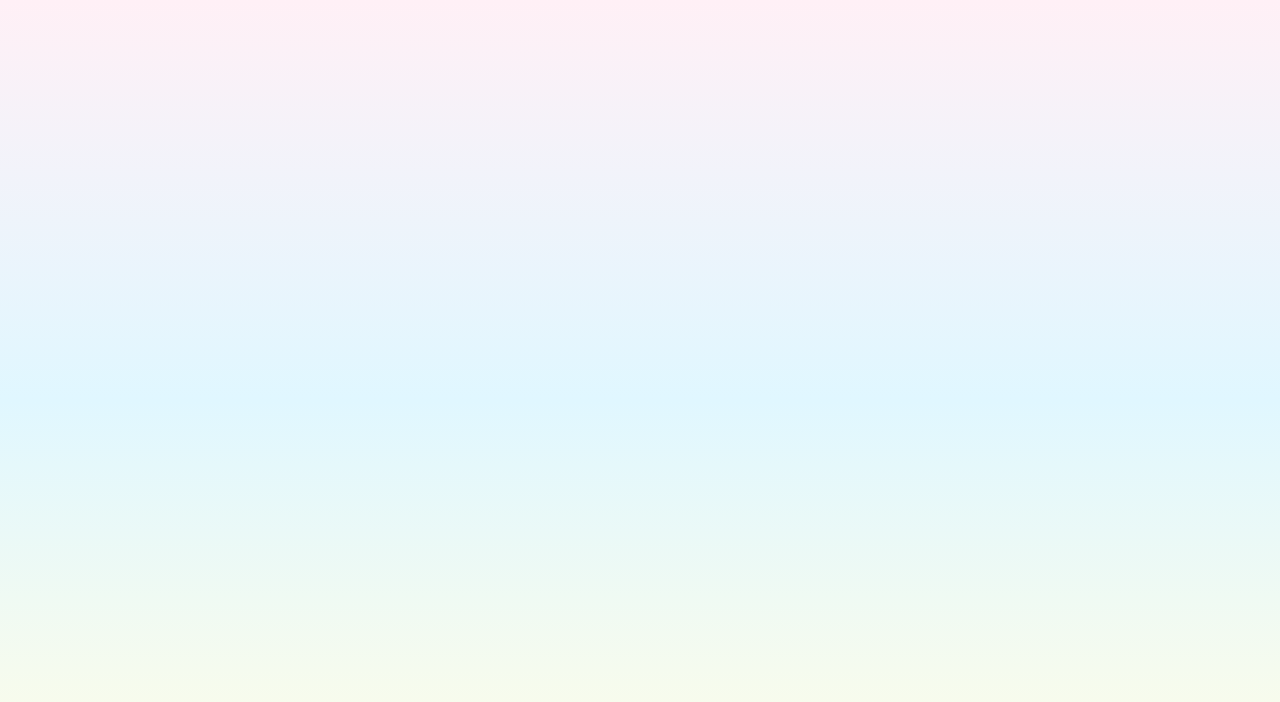
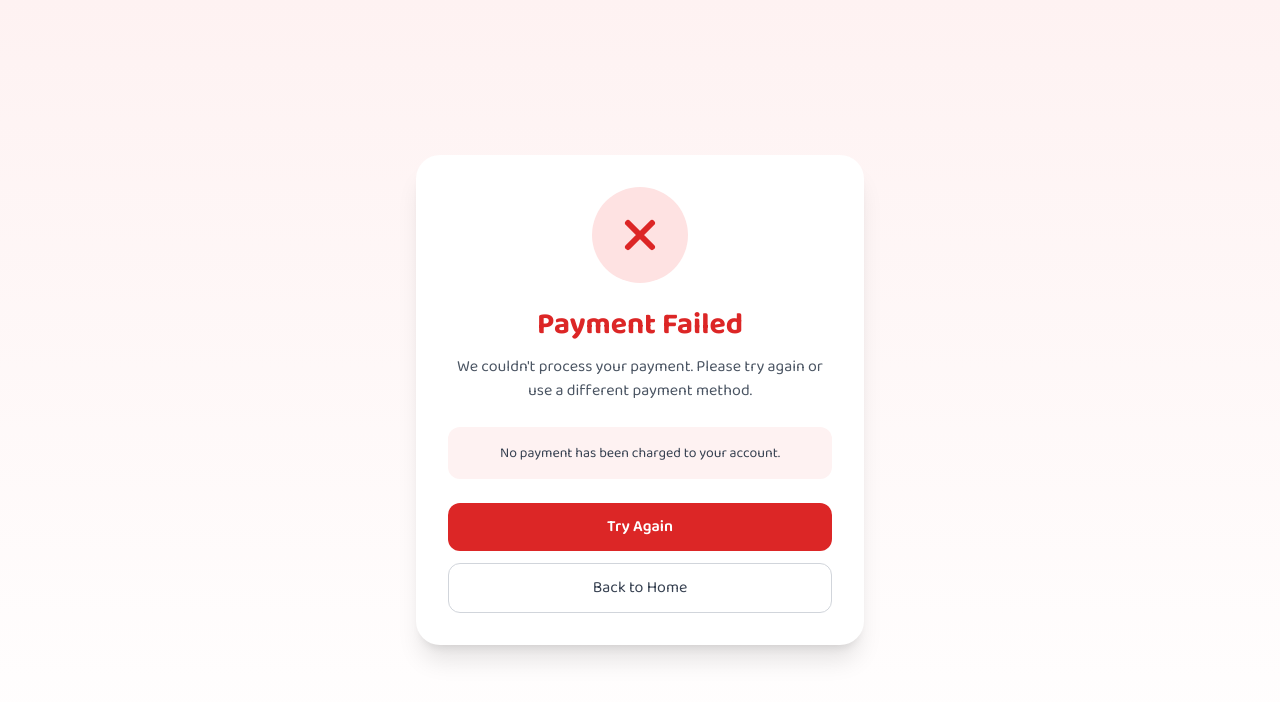
Before and after one commit to yasiru95/Kids-story-APP, a Vue app: page /ErrorPagePayment in a window 1280 px wide. Before the commit this address had no page. Shown: the top 702 px of the page. Built offline with nearby package versions, Linux system fonts and the light colour scheme.

Commit message:
Stripe Set

```diff
--- a/src/components/Age-Gate.vue
+++ b/src/components/Age-Gate.vue
@@ -1,4 +1,5 @@
 <template>
+  <nav-bar />
   <div
     v-if="showGate"
   class="fixed inset-0 z-[9999] bg-black/60 backdrop-blur-sm px-4 py-6 overflow-y-auto flex items-start sm:items-center justify-center"  >
@@ -122,6 +123,7 @@ import { ref, onMounted, onUnmounted } from "vue"
 //pass data from NavBar to here using route query
 
 import { useRouter, useRoute } from "vue-router"
+import NavBar from "./NavBar.vue"
 const route = useRoute()
 const router = useRouter()
 const isAgeGate = route.query.isAgeGate
--- /dev/null
+++ b/src/views/ErrorPagePayment.vue
@@ -0,0 +1,70 @@
+<template>
+  <div class="min-h-screen flex items-center justify-center bg-gradient-to-b from-red-50 to-white px-4">
+    <div class="bg-white rounded-3xl shadow-xl p-8 max-w-md w-full text-center">
+
+      <!-- Error Icon -->
+      <div class="flex justify-center mb-6">
+        <div class="w-24 h-24 rounded-full bg-red-100 flex items-center justify-center">
+          <svg
+            class="w-12 h-12 text-red-600"
+            fill="none"
+            stroke="currentColor"
+            stroke-width="3"
+            viewBox="0 0 24 24"
+          >
+            <path
+              stroke-linecap="round"
+              stroke-linejoin="round"
+              d="M6 18L18 6M6 6l12 12"
+            />
+          </svg>
+        </div>
+      </div>
+
+      <h1 class="text-3xl font-bold text-red-600 mb-3">
+        Payment Failed
+      </h1>
+
+      <p class="text-gray-600 mb-6">
+        We couldn't process your payment. Please try again or use a different payment method.
+      </p>
+
+      <div class="bg-red-50 rounded-xl p-4 mb-6">
+        <p class="text-sm text-gray-700">
+          No payment has been charged to your account.
+        </p>
+      </div>
+
+      <div class="flex flex-col gap-3">
+        <button
+          @click="retryPayment"
+          class="w-full bg-red-600 hover:bg-red-700 text-white font-semibold py-3 rounded-xl transition"
+        >
+          Try Again
+        </button>
+
+        <button
+          @click="goHome"
+          class="w-full border border-gray-300 text-gray-700 py-3 rounded-xl hover:bg-gray-50 transition"
+        >
+          Back to Home
+        </button>
+      </div>
+
+    </div>
+  </div>
+</template>
+
+<script setup>
+import { useRouter } from 'vue-router'
+
+const router = useRouter()
+
+const retryPayment = () => {
+  router.push('/subscribe?isAgeGate=subs')
+}
+
+const goHome = () => {
+  router.push('/')
+}
+</script>
--- a/src/views/StoryView.vue
+++ b/src/views/StoryView.vue
@@ -98,10 +98,10 @@
   >
     <div
       class="bg-white/90 backdrop-blur-md px-3 sm:px-6 py-2 rounded-full
-             shadow-xl border-2 border-pink-200 max-w-[95%]"
+             shadow-xl border-2 border-pink-200 max-w-[80%] "
     >
       <h1
-        class="text-[10px] sm:text-lg md:text-xl lg:text-2xl
+        class="text-[0.25rem] sm:text-lg md:text-xl lg:text-2xl
                font-extrabold text-pink-600 truncate"
       >
         {{ story.title }}
--- a/src/views/Subscribe.vue
+++ b/src/views/Subscribe.vue
@@ -124,82 +124,35 @@ const global = globalStore()
 const payment = async () => {
 
 if(global.isLoggedIn==true){
+
 try {
   const response = await api.post(
-  '/payments',
+    '/checkout',
     {
-    user_id: global.userLogin.id,
-    amount: 249,
-    payment_id: "pay_1234567890",
-    payment_method: "google_pay",
-    transaction_id: "txn_1234567890",
-    currency: "USD",
-    is_subscription: true
+      user_id: global.userLogin.id
     },
     {
       headers: {
-      Authorization: `Bearer ${global.userLogin.token}`
+        Authorization: `Bearer ${global.userLogin.token}`,
+        Accept: 'application/json'
       }
     }
   )
-if (response.data.success===true) {
-  alert("Payment successful! Thank you for subscribing.")
-  global.isKidSubscribed = true
-  router.push('/')
-} else {
-  alert("Payment failed. Please try again.")
+
+
+  // Laravel returns: { url: "https://checkout.stripe.com/..." }
+  if (response.data.url) {
+    window.open(response.data.url, '_blank')
+  }
+} catch (error) {
+  console.error('Checkout error:', error)
+
+  if (error.response) {
+    console.error(error.response.data)
+  }
 }
 
 
-
-
-
-} catch (error) {
-  alert("Payment failed. Please try again.")
-
-  // Laravel responded with an error
-  if (error.response) {
-
-    console.error('Status:', error.response.status)
-    console.error('Backend Error:', error.response.data)
-
-    // Validation errors (422)
-    if (error.response.status === 422) {
-      console.log(error.response.data.errors)
-    }
-
-    // Unauthorized (401)
-    else if (error.response.status === 401) {
-      alert(error.response.data.message || 'Unauthorized')
-    }
-
-    // Forbidden (403)
-    else if (error.response.status === 403) {
-      alert(error.response.data.message || 'Access denied')
-    }
-
-    // Not found (404)
-    else if (error.response.status === 404) {
-      alert(error.response.data.message || 'Resource not found')
-    }
-
-    // Server error (500)
-    else if (error.response.status === 500) {
-      alert(error.response.data.message || 'Server error')
-    }
-
-  }
-  // No response from server
-  else if (error.request) {
-    console.error('No response from server')
-    alert('Cannot connect to server')
-  }
-  // Other error
-  else {
-    console.error(error.message)
-    alert(error.message)
-  }
-}
   }else{
     alert('Registration required to subscribe. Redirecting to registration page.')
     router.push("/register?isAgeGate=reg")
--- /dev/null
+++ b/src/views/SucessPagePayment.vue
@@ -0,0 +1,56 @@
+<template>
+  <div class="min-h-screen flex items-center justify-center bg-gradient-to-b from-green-50 to-white px-4">
+    <div class="bg-white rounded-3xl shadow-xl p-8 max-w-md w-full text-center">
+
+      <!-- Success Icon -->
+      <div class="flex justify-center mb-6">
+        <div class="w-24 h-24 rounded-full bg-green-100 flex items-center justify-center">
+          <svg
+            class="w-12 h-12 text-green-600"
+            fill="none"
+            stroke="currentColor"
+            stroke-width="3"
+            viewBox="0 0 24 24"
+          >
+            <path
+              stroke-linecap="round"
+              stroke-linejoin="round"
+              d="M5 13l4 4L19 7"
+            />
+          </svg>
+        </div>
+      </div>
+
+      <h1 class="text-3xl font-bold text-green-600 mb-3">
+        Payment Successful!
+      </h1>
+
+      <p class="text-gray-600 mb-6">
+        Thank you for your purchase. Your subscription has been activated successfully.
+      </p>
+
+      <div class="bg-green-50 rounded-xl p-4 mb-6">
+        <p class="text-sm text-gray-700">
+          Your payment has been processed successfully.
+        </p>
+      </div>
+
+      <button
+        @click="goHome"
+        class="w-full bg-green-600 hover:bg-green-700 text-white font-semibold py-3 rounded-xl transition"
+      >
+        Go to Home
+      </button>
+    </div>
+  </div>
+</template>
+
+<script setup>
+import { useRouter } from 'vue-router'
+
+const router = useRouter()
+
+const goHome = () => {
+  router.push('/')
+}
+</script>
```
Also changed, not shown: src/router/index.js (+11 -0 lines). Lines whose indentation alone changed are shown as unchanged.
